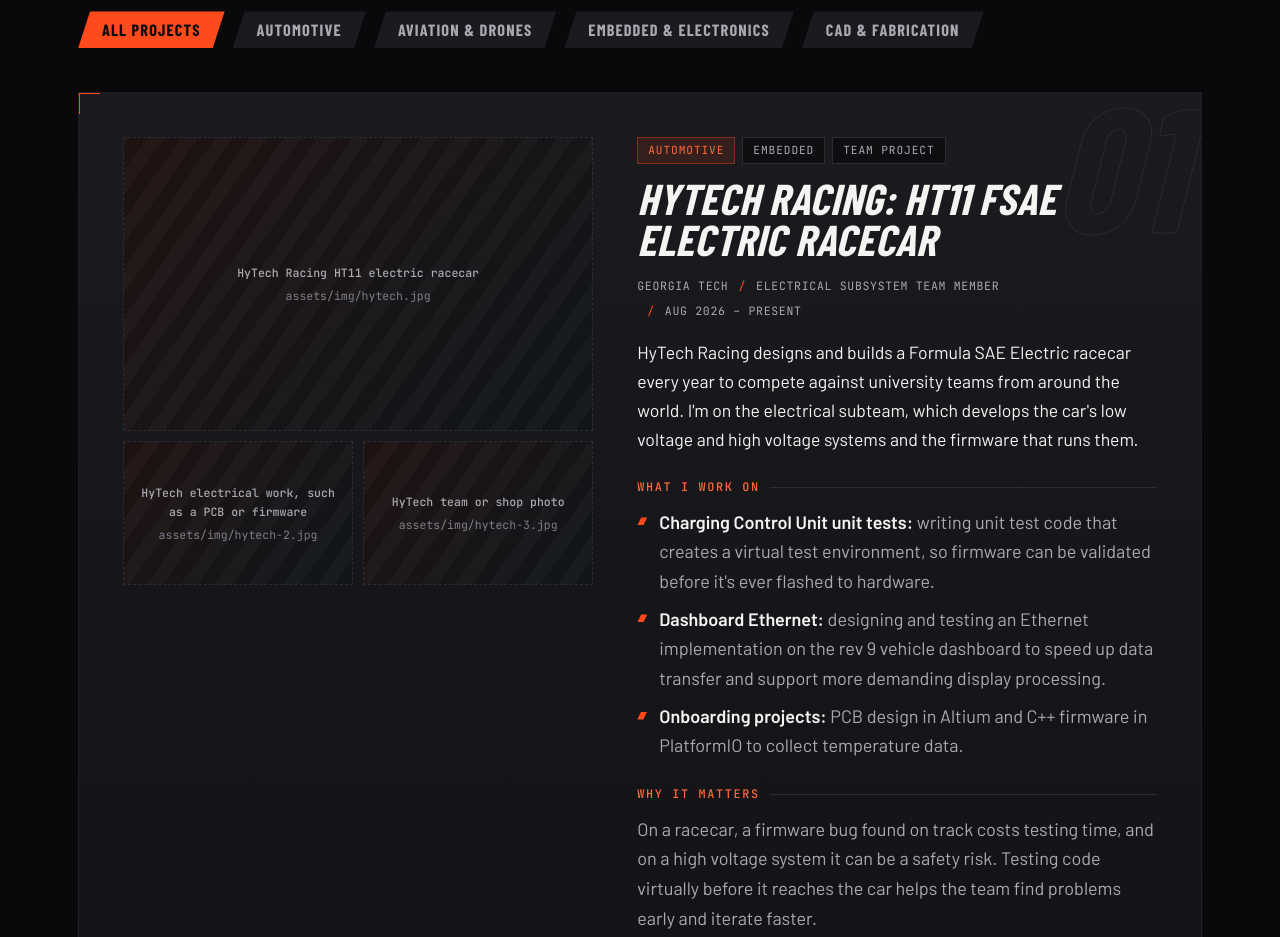
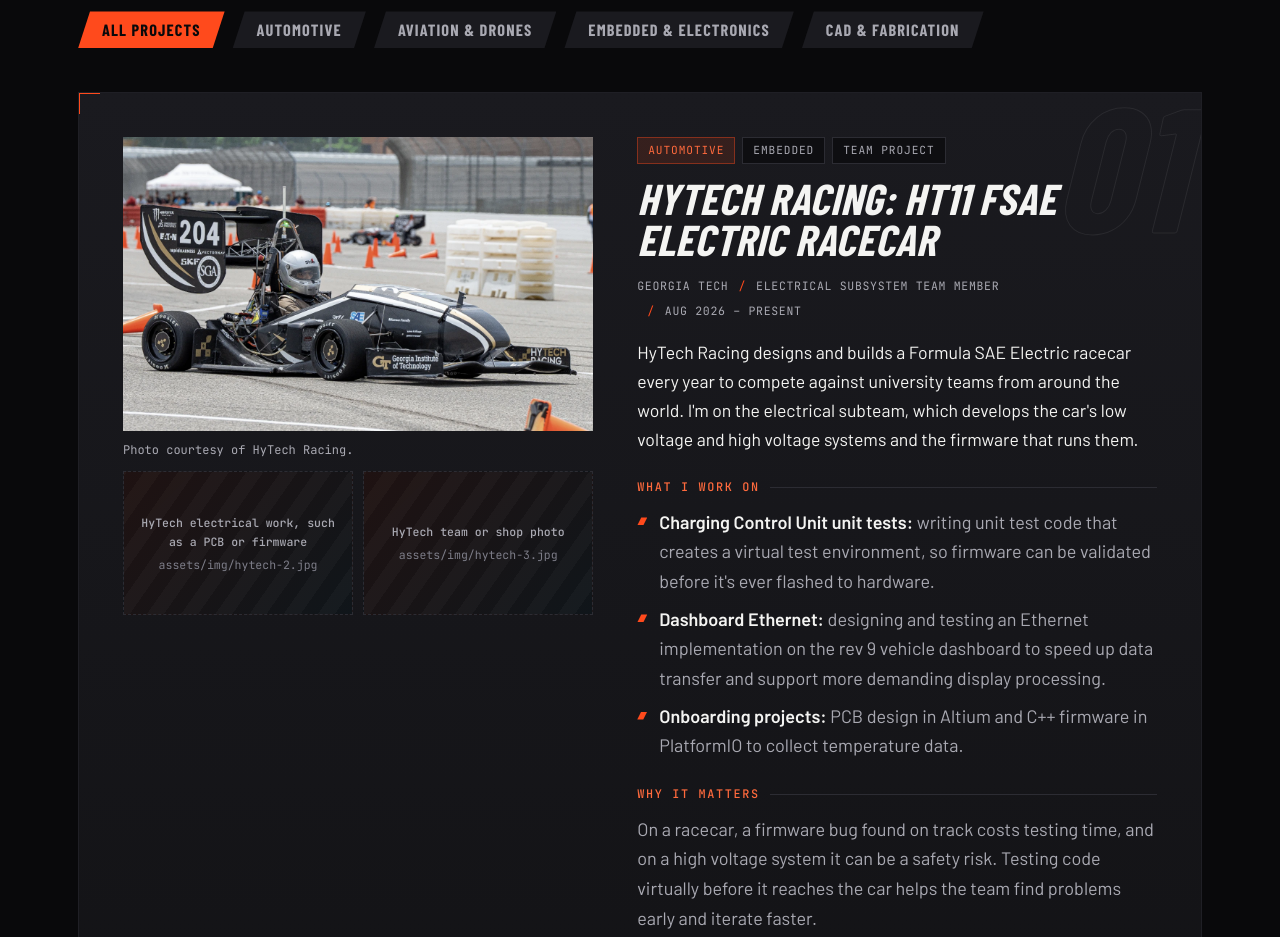
Before and after one commit to sidrc20/eportfolio, a plain HTML site: page projects.html in a window 1280 px wide. Shown: the part 820-1757 px from the top of the page. Drawn offline with nearby package versions, Linux system fonts and the light colour scheme; a web font is replaced by a local one.

Commit message:
Add HyTech Racing car photo
Co-Authored-By: Claude Fable 5.2 <noreply@anthropic.com>

```diff
--- a/projects.html
+++ b/projects.html
@@ -53,7 +53,8 @@
              change its id, data-tags, text and image file names. -->
         <article class="project reveal" id="hytech" data-tags="automotive embedded">
           <div class="project-media">
-            <figure class="media" style="margin:0"><img src="assets/img/hytech.jpg" alt="HyTech Racing HT11 electric racecar"></figure>
+            <figure class="media" style="margin:0"><img src="assets/img/hytech.webp" alt="HyTech Racing electric racecar on track at competition"></figure>
+            <p class="caption" style="margin:0">Photo courtesy of HyTech Racing.</p>
             <div class="media-row">
               <figure class="media" style="margin:0"><img src="assets/img/hytech-2.jpg" alt="HyTech electrical work, such as a PCB or firmware"></figure>
               <figure class="media" style="margin:0"><img src="assets/img/hytech-3.jpg" alt="HyTech team or shop photo"></figure>
```
Also changed, not shown: index.html (+1 -1 lines), assets/img/PHOTOS-NEEDED.txt, assets/img/hytech.webp (added).
